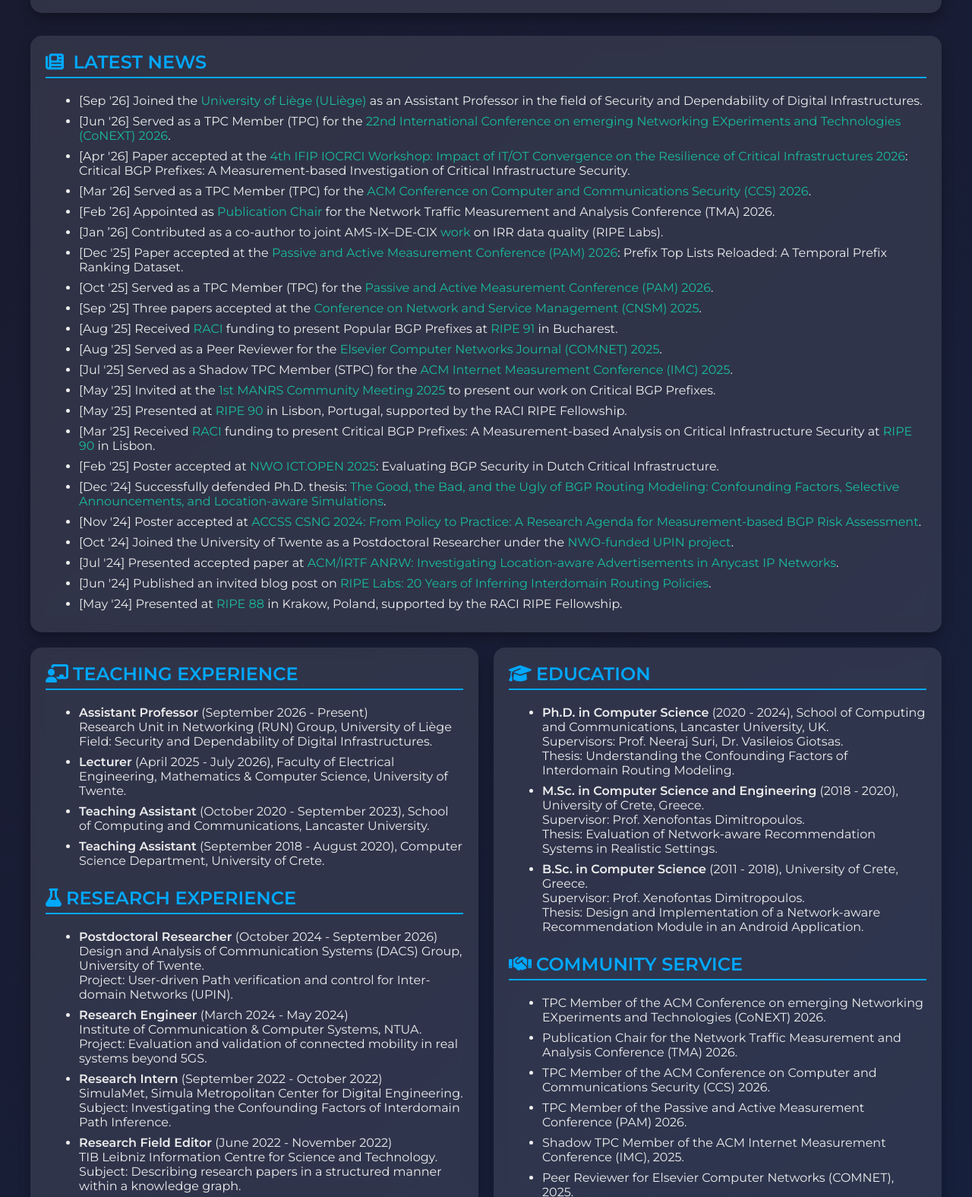
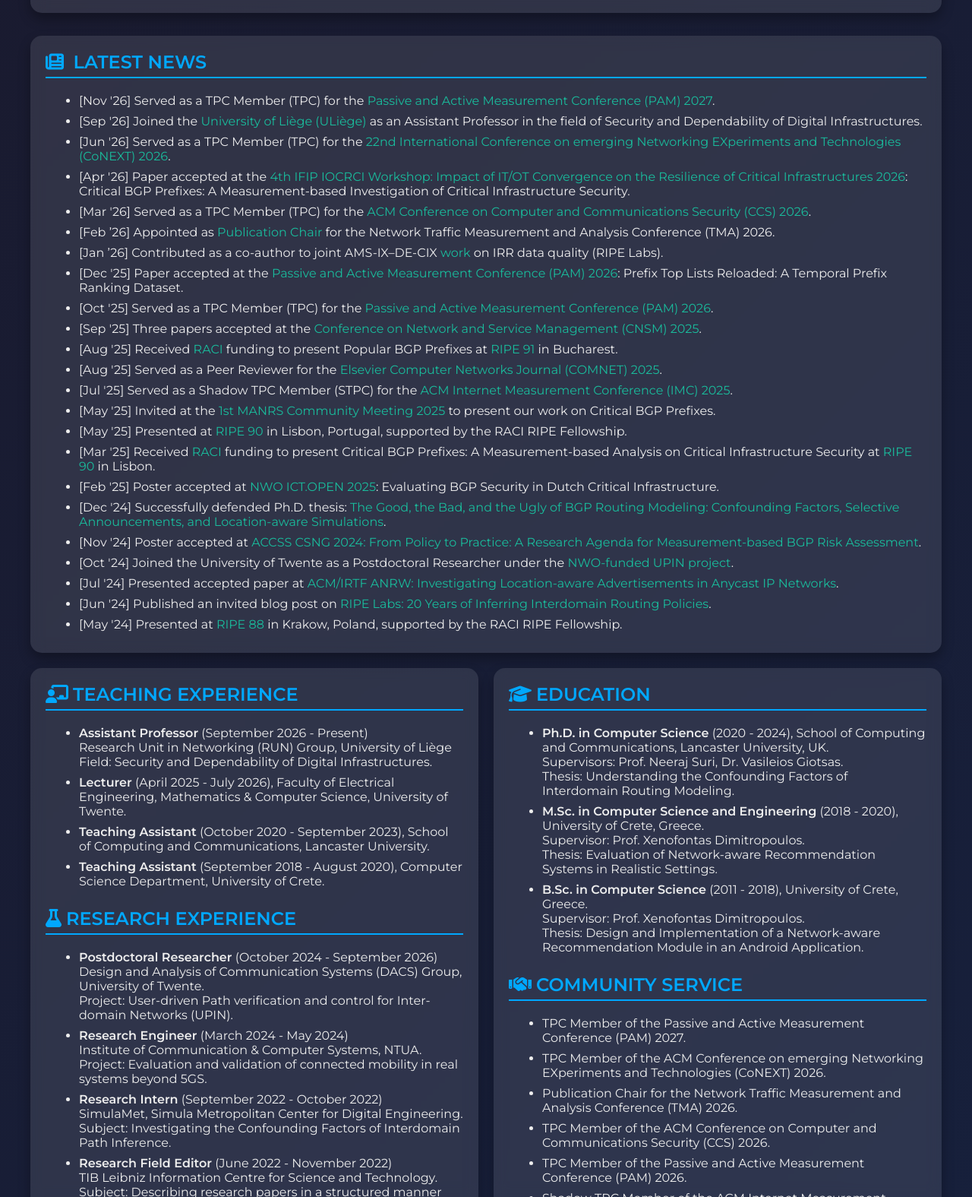
Before and after one commit to kastanakis/cv, a plain HTML site: page index.html in a window 1280 px wide. Shown: the part 462-2037 px from the top of the page at 76% size. Drawn offline with Linux system fonts and the light colour scheme.

Commit message:
Update index.html

```diff
--- a/index.html
+++ b/index.html
@@ -178,6 +178,7 @@
       <div class="card">
         <h2><i class="fas fa-newspaper icon"></i> Latest News</h2>
         <ul>
+          <li>[Nov '26] Served as a TPC Member (TPC) for the <a href="https://pam2027.furg.br/committees/" target="_blank"> Passive and Active Measurement Conference (PAM) 2027</a>.</li>
           <li>[Sep '26] Joined the <a href="https://www.uliege.be/" target="_blank"> University of Liège (ULiège)</a> as an Assistant Professor in the field of Security and Dependability of Digital Infrastructures.</li>
           <li>[Jun '26] Served as a TPC Member (TPC) for the <a href="https://conferences.sigcomm.org/co-next/2026/#!/pc" target="_blank"> 22nd International Conference on emerging Networking EXperiments and Technologies (CoNEXT) 2026</a>.</li>
           <li>[Apr '26] Paper accepted at the <a href="https://networking.ifip.org/2026/index.php/workshops/iocrci" target="_blank"> 4th IFIP IOCRCI Workshop: Impact of IT/OT Convergence on the Resilience of Critical Infrastructures 2026</a>: Critical BGP Prefixes: A Measurement-based Investigation of Critical Infrastructure Security.</li>
@@ -289,6 +290,7 @@
         </ul>
         <h2><i class="fas fa-handshake icon"></i>Community Service</h2>
         <ul>
+          <li>TPC Member of the Passive and Active Measurement Conference (PAM) 2027.</li>
           <li>TPC Member of the ACM Conference on emerging Networking EXperiments and Technologies (CoNEXT) 2026.</li>
           <li>Publication Chair for the Network Traffic Measurement and Analysis Conference (TMA) 2026.</li>
           <li>TPC Member of the ACM Conference on Computer and Communications Security (CCS) 2026.</li>
```
